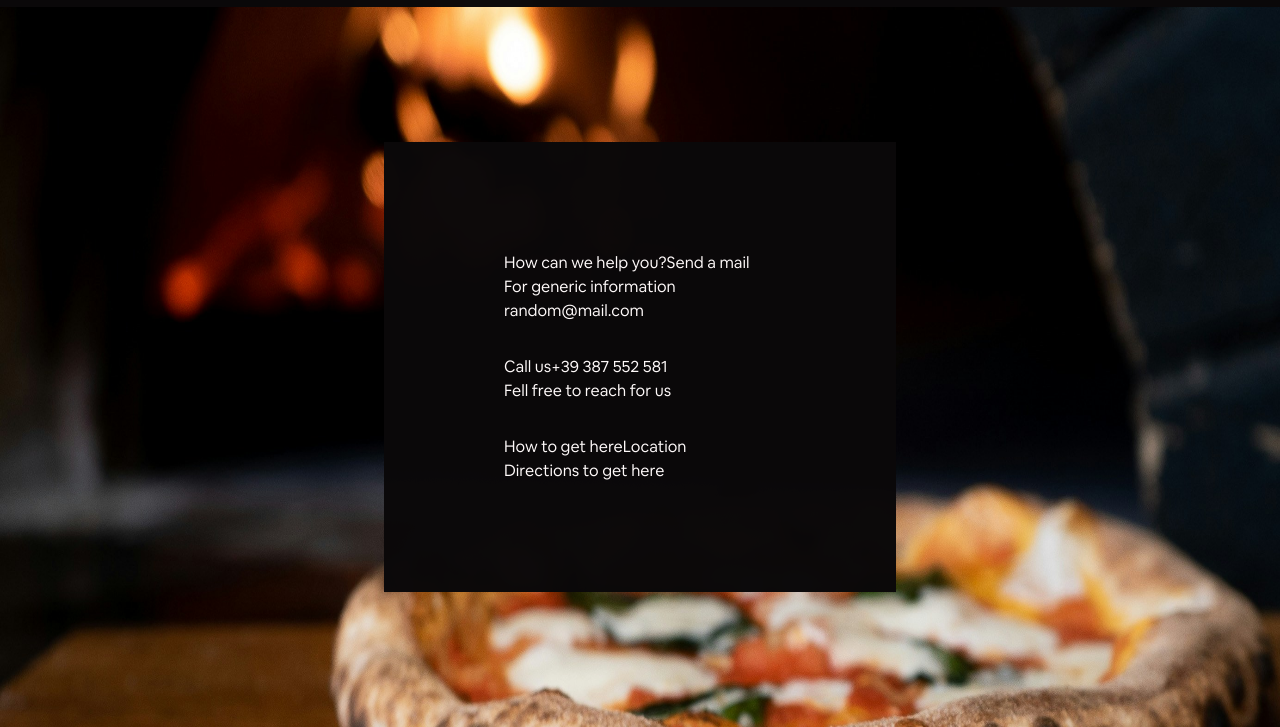
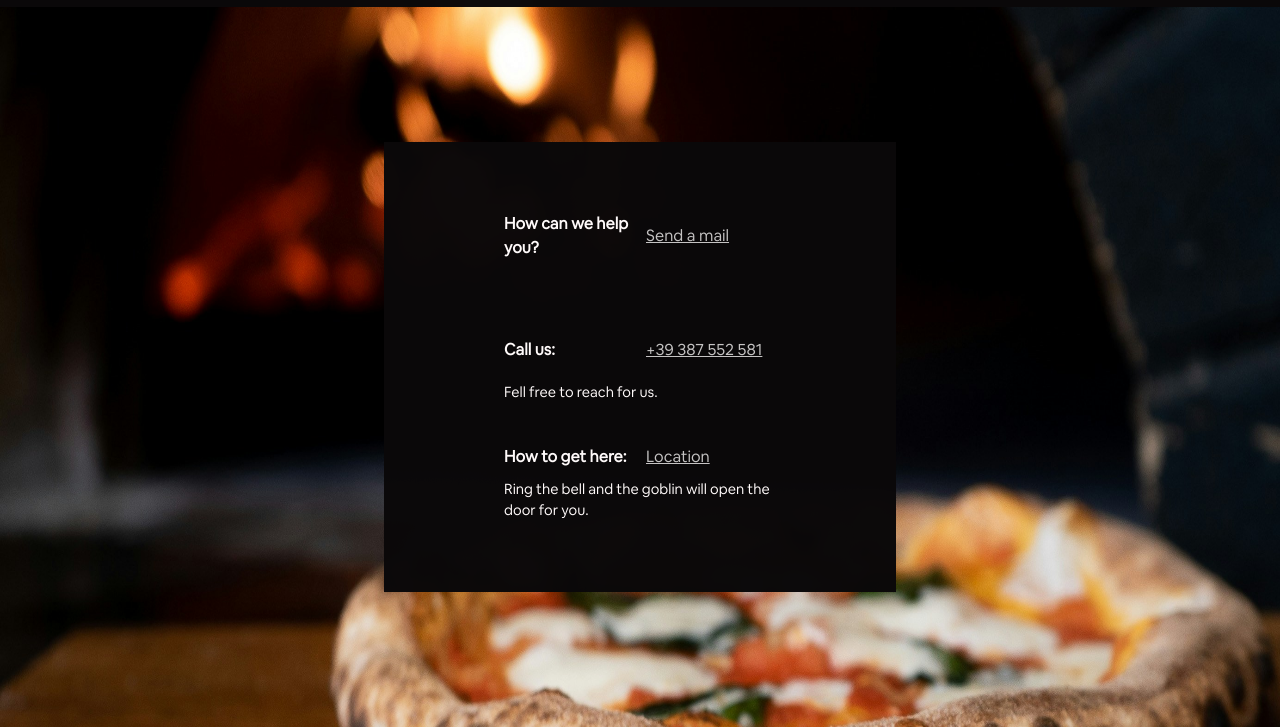
Before and after one commit to JodieFlacko/Restaurant-Page, a website built with webpack: page src/template.html in a window 1280 px wide. Both pictures are taken after a click on the button "CONTACTS". Shown: the part 73-800 px from the top of the page. Built offline with nearby package versions, Linux system fonts and the light colour scheme.

Commit message:
style: location tab

```diff
--- a/src/contacts-load.js
+++ b/src/contacts-load.js
@@ -8,20 +8,22 @@ export function contactsLoad(content){
   const contactItems = [
     {
       title: "How can we help you?",
-      link: "Send a mail",
-      desc: "For generic information\nrandom@mail.com",
+      link: " Send a mail",
+      href: "mailto: random@mail.com"
     },
 
     {
-      title: "Call us",
+      title: "Call us:",
       link: "+39 387 552 581",
-      desc: "Fell free to reach for us",
+      href: "tel: +39 387 552 581",
+      desc: "Fell free to reach for us.",
     },
 
     {
-      title: "How to get here",
+      title: "How to get here:",
       link: "Location",
-      desc: "Directions to get here",
+      href: "https://www.google.com/maps/dir//Via+Castel+Cicala,+80035+Nola+NA/@40.9206686,14.5453948,1642m/data=!3m2!1e3!4b1!4m9!4m8!1m0!1m5!1m1!1s0x133bb3e4504a3a4f:0xc428584518e78525!2m2!1d14.5505447!2d40.9206606!3e2?entry=ttu&g_ep=EgoyMDI1MDMxMi4wIKXMDSoJLDEwMjExNDUzSAFQAw%3D%3D",
+      desc: "Ring the bell and the goblin will open the door for you.",
     },
   ];
 
@@ -30,15 +32,32 @@ export function contactsLoad(content){
     const title = document.createElement("span");
     const link = document.createElement("a");
     const desc = document.createElement("p");
+    const strong = document.createElement("strong");
+
 
     title.textContent = item.title;
     link.textContent = item.link;
+    if(item.link === "Location") setLinkAttributes(item.href, link);
+    else link.setAttribute("href", item.href);
     desc.textContent = item.desc;
 
-    itemDiv.appendChild(title);
+    itemDiv.appendChild(strong)
+    strong.appendChild(title);
     itemDiv.appendChild(link);
     itemDiv.appendChild(desc);
 
     container.appendChild(itemDiv);
   };
 }
+
+function setLinkAttributes(href, element){
+  const attributes = {
+    href,
+    target: "_blank",
+    rel: "noopener noreferrer",
+  };
+
+  for(let property in attributes){
+    element.setAttribute(property, attributes[property]);
+  };
+}
--- a/src/styles/styles.css
+++ b/src/styles/styles.css
@@ -273,11 +273,6 @@ h1 span:hover{
   cursor: pointer;
 }
 
-.footer-item a{
-  text-decoration: none;
-  margin-right: 10px;
-}
-
 #content{
   color: snow;
   width: 100%;
@@ -323,24 +318,33 @@ h1 span:hover{
   width: 40vw;
   height: 450px;
   background-color: var(--header-bg-color);
+  padding: 0 120px;
+}
+
+#content.location .container {
   display: flex;
   flex-direction: column;
   justify-content: center;
   gap: 32px;
-  padding: 0 120px;
 }
 
-#content.location a{
+a{
   transition: .3s all ease;
+  width: fit-content;
 }
 
-#content.location a, #content.location a:link, #content.location a:visited{
+a,  a:link,  a:visited{
   text-decoration: underline;
   color: var(--link-color);
 }
 
-#content.location a:hover{
+a:hover{
   color: var(--red);
+}
+
+.footer-item a{
+  text-decoration: none;
+  margin-right: 10px;
 }
 
 #content.location img{
@@ -355,3 +359,24 @@ h1 span:hover{
   display: flex;
   align-items: center;
 }
+
+#content.contacts .container{
+  display: grid;
+  grid-template-rows: repeat(3, 1fr);
+  padding: 70px 120px;
+  gap: 20px;
+}
+
+#content.contacts .container div{
+  flex: 1;
+  display: grid;
+  grid-template-rows: 1fr 1fr;
+  grid-template-columns: 1fr 1fr;
+  align-items: center;
+  column-gap: 12px;
+}
+
+#content.contacts .container p{
+  grid-column: 1 / -1;
+  font-size: 90%;
+}
```
